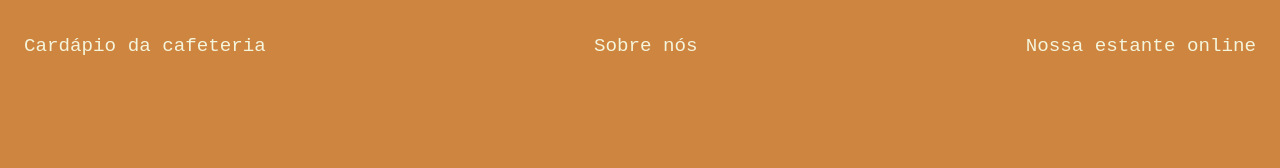
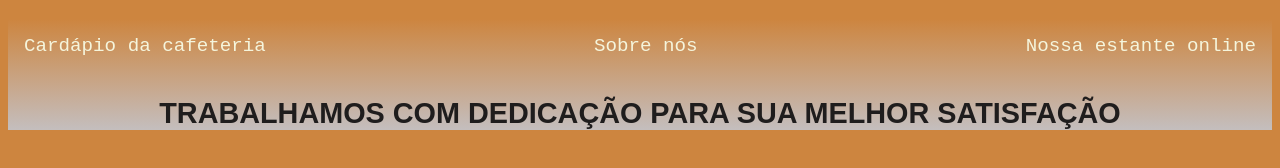
Before and after one commit to perdigotoshow/empreendedorismo, a plain HTML site: page index.html in a window 1280 px wide. Drawn offline with Linux system fonts and the light colour scheme.

Commit message:
Add files via upload

```diff
--- a/index.css
+++ b/index.css
@@ -15,3 +15,14 @@ a {
      color:beige;
      text-decoration: none;
 }
+
+section {
+    background-image: linear-gradient( #CD853F, #c4bebe);
+    color: black rgb(red, green, blue);
+}
+
+h1{
+    text-align: center;
+    font-family: Arial, Helvetica, sans-serif;
+    color: rgb(31, 29, 29);
+}
--- a/index.html
+++ b/index.html
@@ -7,6 +7,9 @@
     <title>NIKA</title>
     <link rel="stylesheet" href="index.css">
 </head>
+
+     <section>
+
 <body>
     <nav>
         <ul>
@@ -21,5 +24,12 @@
             </li>
         </ul>
     </nav>
+
+
+    <h1 class=".principal">
+        TRABALHAMOS COM DEDICAÇÃO PARA SUA MELHOR SATISFAÇÃO
+    </h1>
+
 </body>
+      </section>
 </html>
```
Also changed, not shown: estante.css (+0 -8 lines), estante.html (+0 -5 lines).
